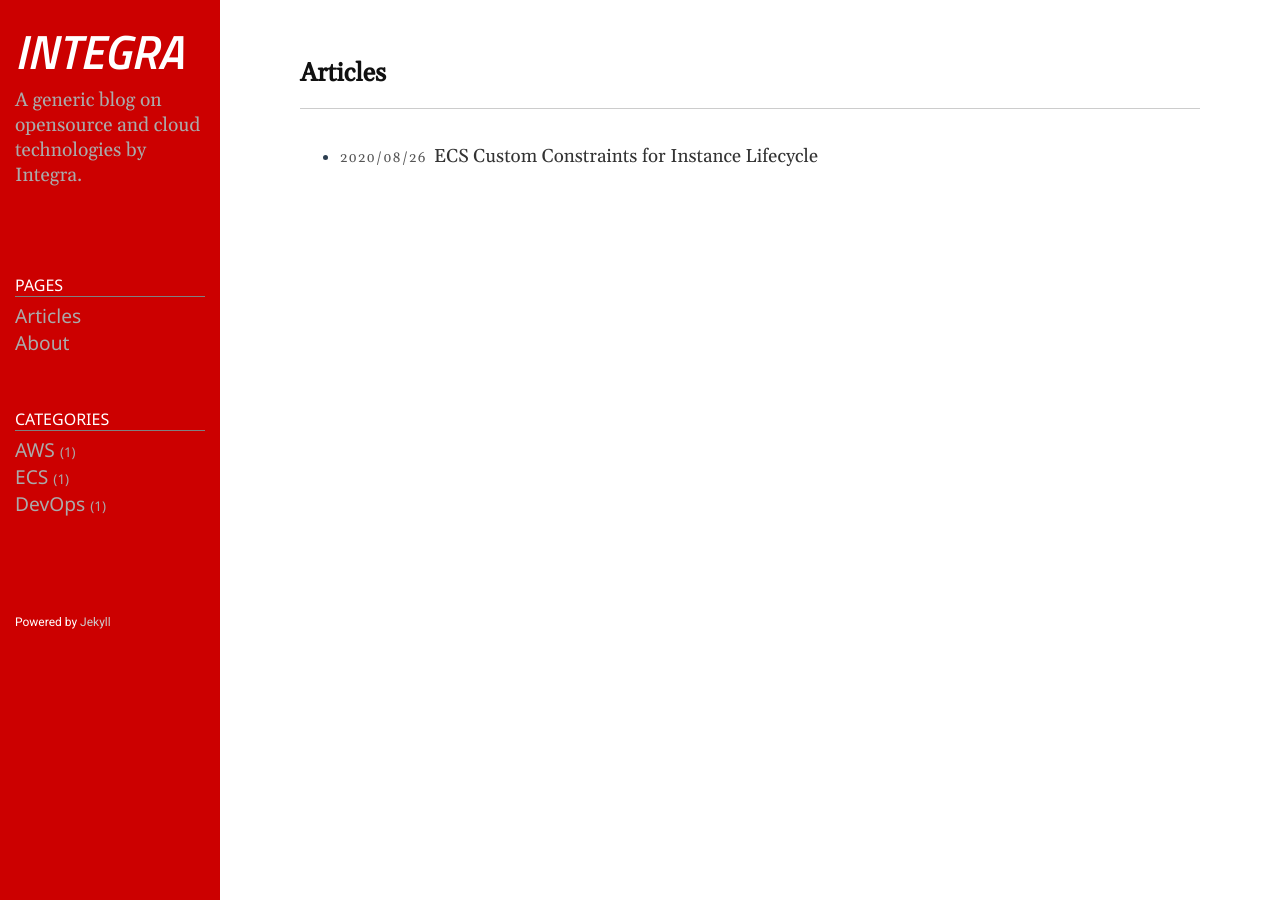
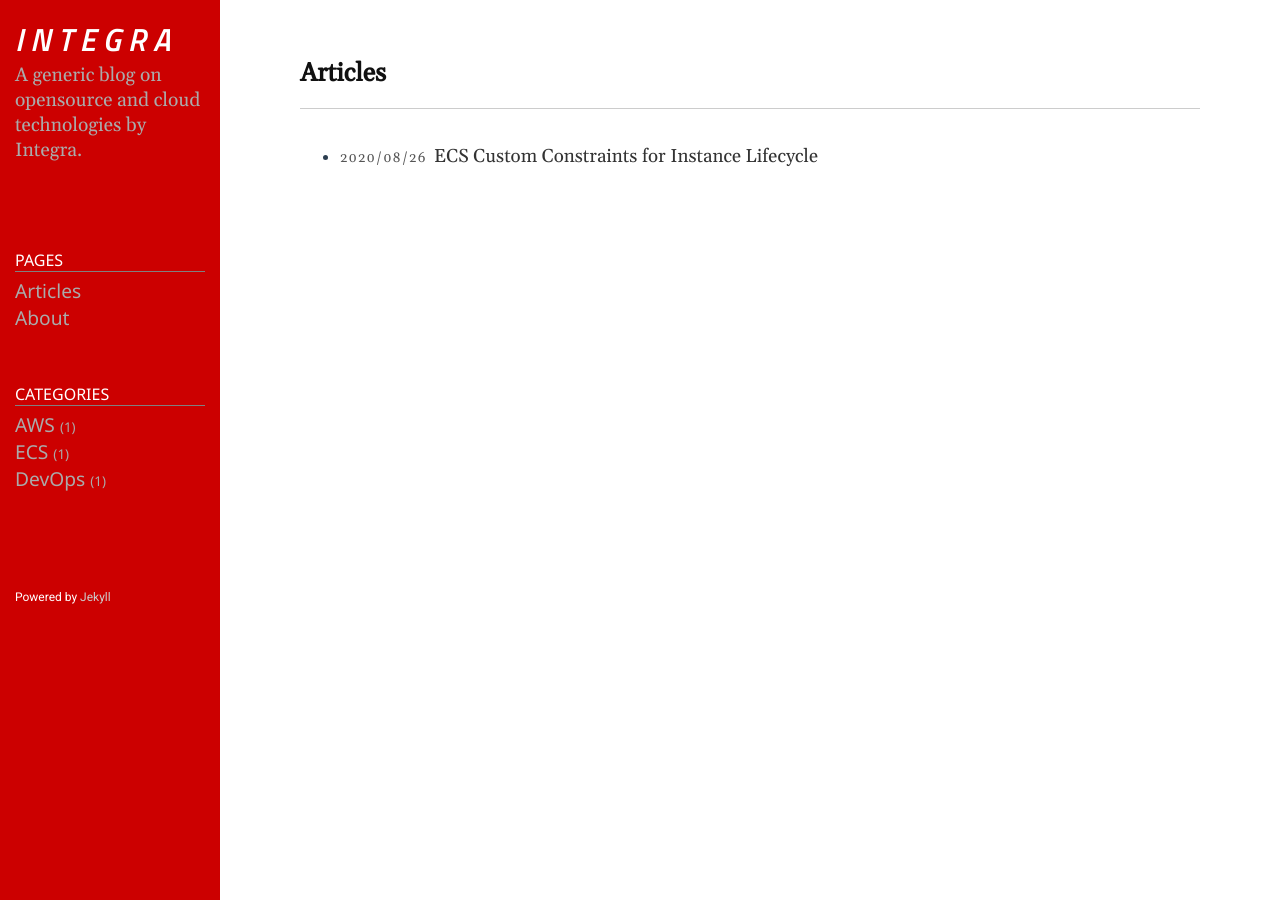
Before and after one commit to integratechfze/integratechfze.github.io, a Jekyll site: the page built from index.md, in a window 1280 px wide. Built offline with Jekyll 4.4.1, drawn with Linux system fonts in a browser that asks for light colours.

Commit message:
rajesh modified logo name to INTEGRA 2

```diff
--- a/_config.yml
+++ b/_config.yml
@@ -18,7 +18,7 @@
 # You can create any custom variable you would like, and they will be accessible
 # in the templates via {{ site.myvariable }}.
 
-title: INTEGRA
+title: I N T E G R A
 email: tech@integratech.ae
 description: >- # this means to ignore newlines until "baseurl:"
   A generic blog on opensource and cloud technologies by Integra.
--- a/public/css/style.css
+++ b/public/css/style.css
@@ -113,7 +113,7 @@ code {
 }
 
 .sidebar-brand > a {
-	font-size: 300%;
+	font-size: 200%;
 	font-family: 'Titillium Web';
 	color: #fff;
 }
```
